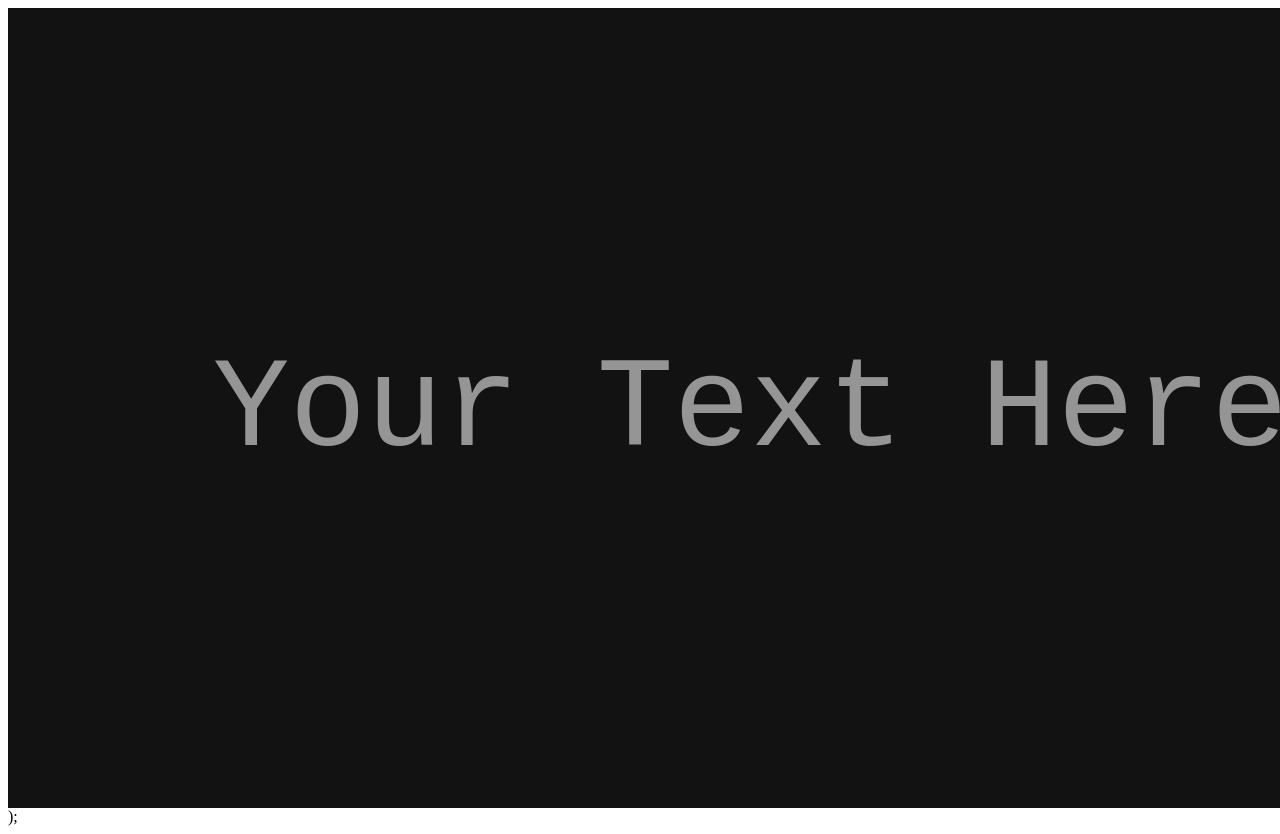
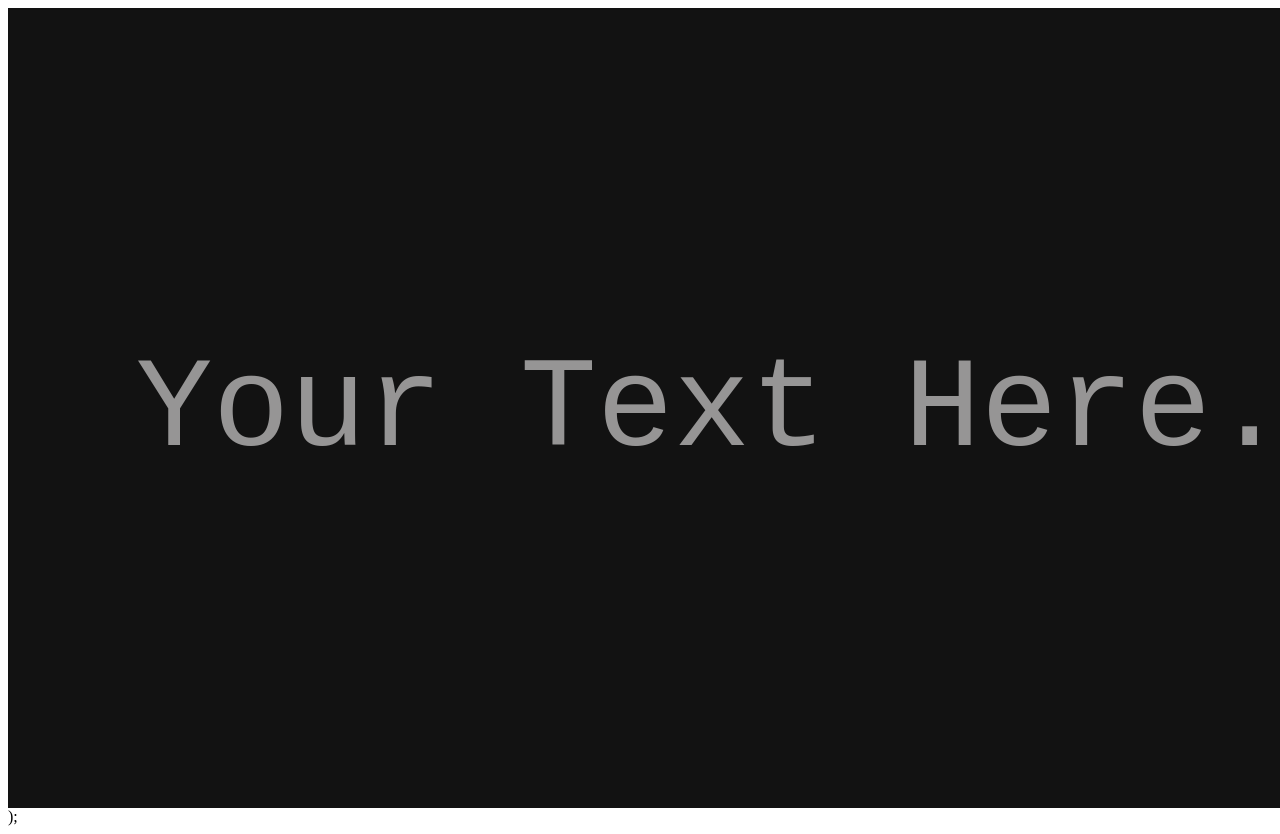
Before and after one commit to RealGT1/code_station, a React (Create React App) app: page / in a window 1280 px wide. Built offline with nearby package versions, Linux system fonts and the light colour scheme.

Commit message:
updated 1

```diff
--- a/src/App.js
+++ b/src/App.js
@@ -26,7 +26,7 @@ function App() {
         <Wrapper>
           <Line>
             <Text>
-              <span>Your Text Here</span>
+              <span>Your Text Here.</span>
             </Text>
           </Line>
         </Wrapper>
```
